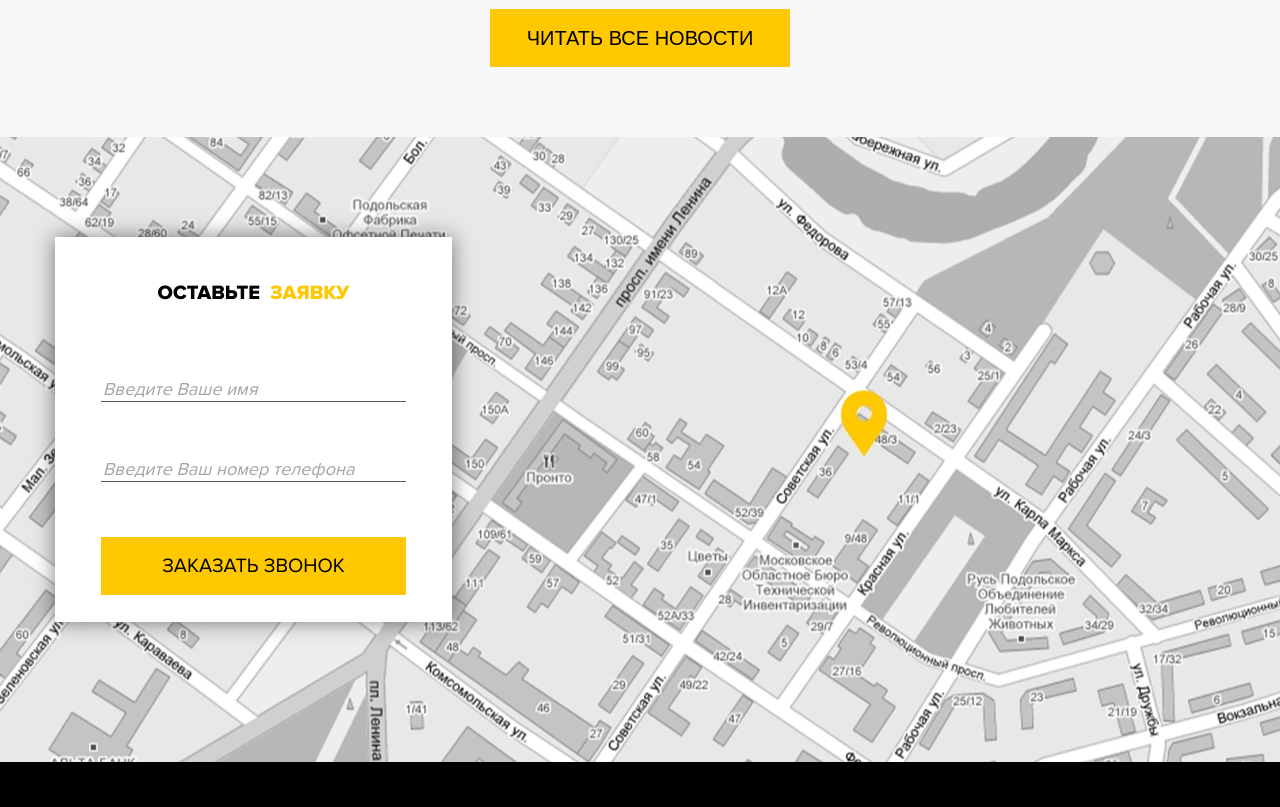
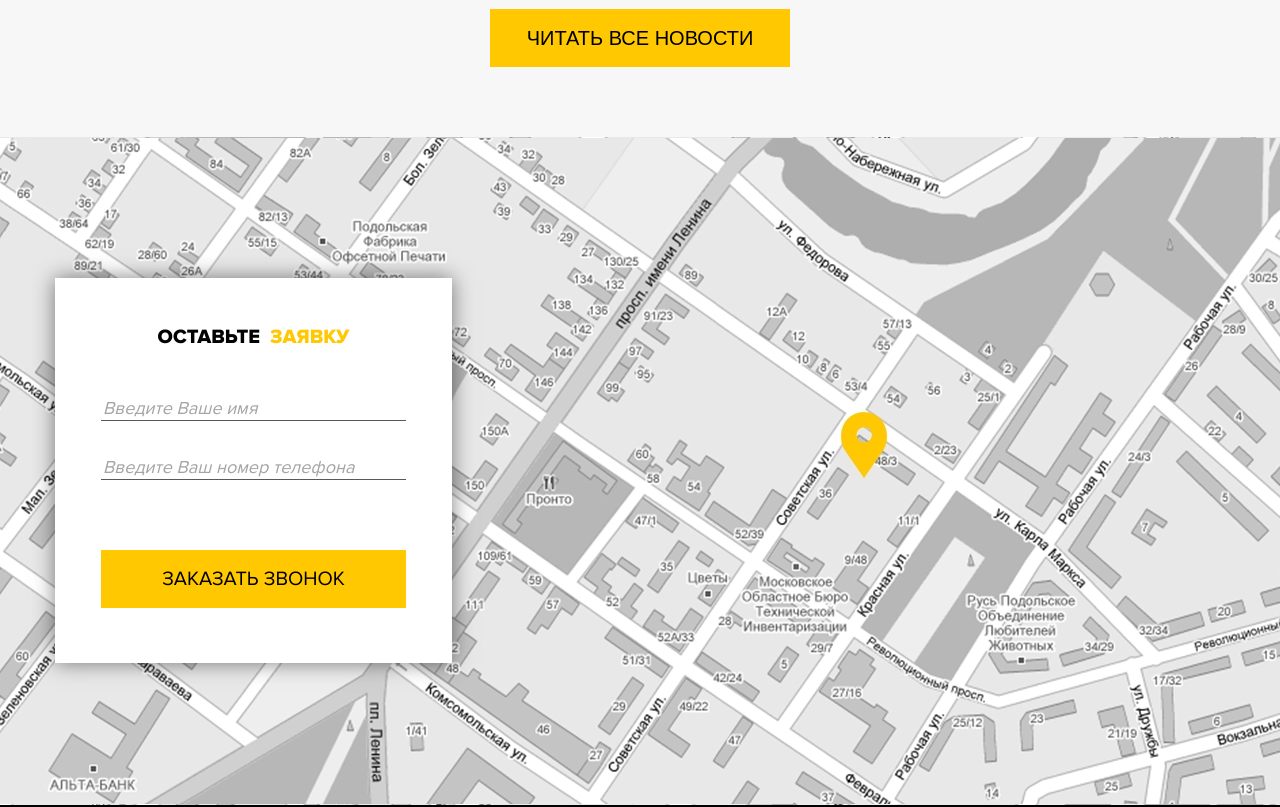
Before and after one commit to LeloushLamberg/qualification_work, a plain HTML site: page src/index.html in a window 1280 px wide. Shown: the part 3960-4767 px from the top of the page. Drawn offline with Linux system fonts and the light colour scheme.

Commit message:
PP offer

```diff
--- a/src/sass/blocks/_offer.sass
+++ b/src/sass/blocks/_offer.sass
@@ -2,7 +2,10 @@
   background: url('../img/offer/map.jpg')
   background-position: 50% 50%
   &__section
-    padding-bottom: 140px
+    padding: 141px 0 142px 0
+  &__title
+    margin-top: 15px
+
   &-form
     width: 397px
     height: 385px
@@ -14,7 +17,10 @@
     align-items: center
 
     &__name
+
     &__phone
+      margin-top: 5px
+
     &__button
       width: 305px
       height: 58px
@@ -23,6 +29,7 @@
       line-height: 28px
       text-transform: uppercase
       +reg
+      margin: 40px 0
   &__form
     // margin-bottom: 140px
   &-title
```
Also changed, not shown: src/css/style.css, 1 other file.
